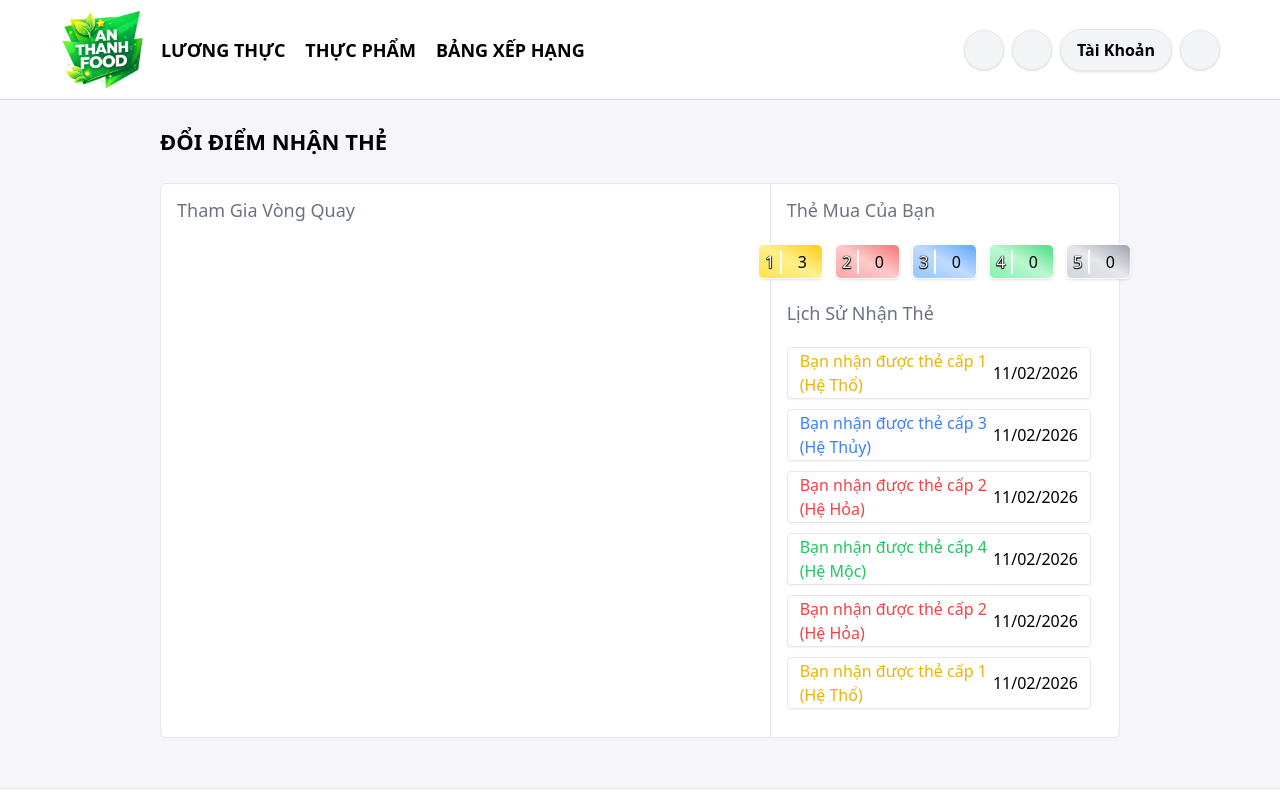
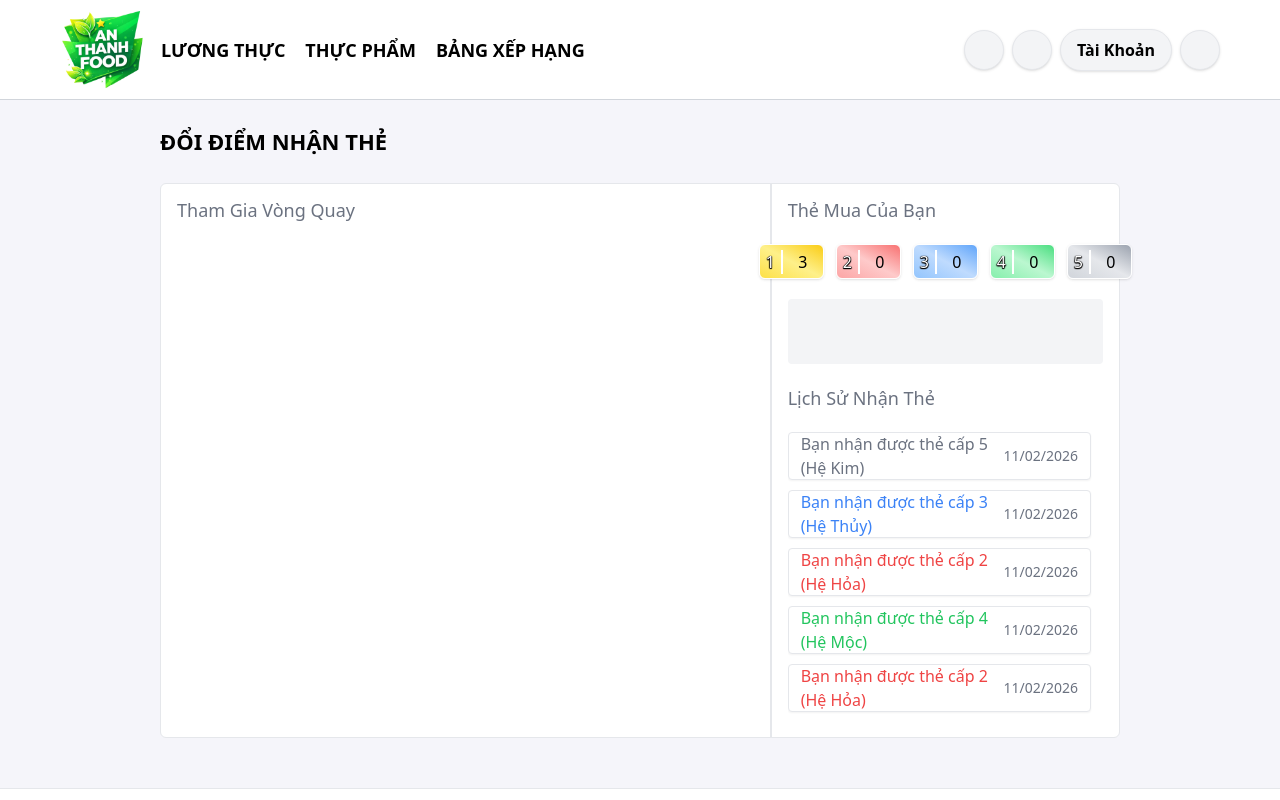
Before and after one commit to SongDuy/web-an-thanh-food, a React (Create React App) app in the folder frontend/: page /account/rewards in a window 1280 px wide. Shown: the top 800 px of the page. Built offline with nearby package versions, Linux system fonts and the light colour scheme; some icons are missing; what i18n-iso-countries would draw is missing.

Commit message:
new commit

```diff
--- a/frontend/src/pages/account/Rewards.js
+++ b/frontend/src/pages/account/Rewards.js
@@ -46,16 +46,16 @@ const AccountRewardsPage = () => {
                         </div>
                     </div>
 
-                    <div className="col-span-4 flex flex-col gap-5 px-4 py-3">
-
-                        <div className="w-full">
+                    <div className="col-span-4 px-4 py-3 border-l">
+                        <div className="w-full h-full flex flex-col gap-5">
+                            <div className="w-full flex flex-col gap-5">
                                 <div className="w-full">
                                     <h2 className="text-lg text-gray-500">
                                         Thẻ Mua Của Bạn
                                     </h2>
                                 </div>
 
-                            <div className="w-full mt-5 flex items-center justify-center">
+                                <div className="w-full flex items-center justify-center">
                                     <div className="h-full text-md text-black flex items-center gap-2">
 
                                         <div className="h-full flex items-center gap-3">
@@ -122,96 +122,101 @@ const AccountRewardsPage = () => {
                                         </div>
                                     </div>
                                 </div>
+
+                                <div className="w-full h-[65px] bg-gray-100 rounded">
+
+                                </div>
                             </div>
 
-                        <div className="w-full">
+                            <div className="w-full flex flex-col gap-5">
                                 <div className="w-full">
                                     <h2 className="text-lg text-gray-500">
                                         Lịch Sử Nhận Thẻ
                                     </h2>
                                 </div>
 
-                            <div className="w-full mt-5 max-h-[365px] pr-3 overflow-y-auto scrollbar-thin scrollbar-thumb-gray-300 scrollbar-track-gray-200 scrollbar-thumb-rounded-full scrollbar-track-rounded-full">
-                                <div className="w-full h-full flex flex-col gap-2.5 pb-5">
-                                    <div className="w-full h-[52px] flex items-center justify-center px-3 py-3 bg-white border rounded shadow-sm">
+                                <div className="w-full max-h-[285px] pr-3 overflow-y-auto scrollbar-thin scrollbar-thumb-gray-300 scrollbar-track-gray-200 scrollbar-thumb-rounded-full scrollbar-track-rounded-full">
+                                    <div className="w-full flex flex-col gap-2.5 pb-5">
+                                        <div className="w-full h-[48px] flex items-center justify-center px-3 py-3 bg-white border rounded shadow-sm">
+                                            <div className="font-medium text-gray-500">
+                                                Bạn nhận được thẻ cấp 5 (Hệ Kim)
+                                            </div>
+
+                                            <div className="ml-auto text-sm text-gray-500">
+                                                11/02/2026
+                                            </div>
+                                        </div>
+                                        <div className="w-full h-[48px] flex items-center justify-center px-3 py-3 bg-white border rounded shadow-sm">
+                                            <div className="font-medium text-blue-500">
+                                                Bạn nhận được thẻ cấp 3 (Hệ Thủy)
+                                            </div>
+
+                                            <div className="ml-auto text-sm text-gray-500">
+                                                11/02/2026
+                                            </div>
+                                        </div>
+                                        <div className="w-full h-[48px] flex items-center justify-center px-3 py-3 bg-white border rounded shadow-sm">
+                                            <div className="font-medium text-red-500">
+                                                Bạn nhận được thẻ cấp 2 (Hệ Hỏa)
+                                            </div>
+
+                                            <div className="ml-auto text-sm text-gray-500">
+                                                11/02/2026
+                                            </div>
+                                        </div>
+                                        <div className="w-full h-[48px] flex items-center justify-center px-3 py-3 bg-white border rounded shadow-sm">
+                                            <div className="font-medium text-green-500">
+                                                Bạn nhận được thẻ cấp 4 (Hệ Mộc)
+                                            </div>
+
+                                            <div className="ml-auto text-sm text-gray-500">
+                                                11/02/2026
+                                            </div>
+                                        </div>
+                                        <div className="w-full h-[48px] flex items-center justify-center px-3 py-3 bg-white border rounded shadow-sm">
+                                            <div className="font-medium text-red-500">
+                                                Bạn nhận được thẻ cấp 2 (Hệ Hỏa)
+                                            </div>
+
+                                            <div className="ml-auto text-sm text-gray-500">
+                                                11/02/2026
+                                            </div>
+                                        </div>
+                                        <div className="w-full h-[48px] flex items-center justify-center px-3 py-3 bg-white border rounded shadow-sm">
                                             <div className="font-medium text-yellow-500">
                                                 Bạn nhận được thẻ cấp 1 (Hệ Thổ)
                                             </div>
 
-                                        <div className="ml-auto">
+                                            <div className="ml-auto text-sm text-gray-500">
                                                 11/02/2026
                                             </div>
                                         </div>
-                                    <div className="w-full h-[52px] flex items-center justify-center px-3 py-3 bg-white border rounded shadow-sm">
+                                        <div className="w-full h-[48px] flex items-center justify-center px-3 py-3 bg-white border rounded shadow-sm">
+                                            <div className="font-medium text-red-500">
+                                                Bạn nhận được thẻ cấp 2 (Hệ Hỏa)
+                                            </div>
+
+                                            <div className="ml-auto text-sm text-gray-500">
+                                                11/02/2026
+                                            </div>
+                                        </div>
+                                        <div className="w-full h-[48px] flex items-center justify-center px-3 py-3 bg-white border rounded shadow-sm">
+                                            <div className="font-medium text-red-500">
+                                                Bạn nhận được thẻ cấp 2 (Hệ Hỏa)
+                                            </div>
+
+                                            <div className="ml-auto text-sm text-gray-500">
+                                                11/02/2026
+                                            </div>
+                                        </div>
+                                        <div className="w-full h-[48px] flex items-center justify-center px-3 py-3 bg-white border rounded shadow-sm">
                                             <div className="font-medium text-blue-500">
                                                 Bạn nhận được thẻ cấp 3 (Hệ Thủy)
                                             </div>
 
-                                        <div className="ml-auto">
+                                            <div className="ml-auto text-sm text-gray-500">
                                                 11/02/2026
                                             </div>
-                                    </div>
-                                    <div className="w-full h-[52px] flex items-center justify-center px-3 py-3 bg-white border rounded shadow-sm">
-                                        <div className="font-medium text-red-500">
-                                            Bạn nhận được thẻ cấp 2 (Hệ Hỏa)
-                                        </div>
-
-                                        <div className="ml-auto">
-                                            11/02/2026
-                                        </div>
-                                    </div>
-                                    <div className="w-full h-[52px] flex items-center justify-center px-3 py-3 bg-white border rounded shadow-sm">
-                                        <div className="font-medium text-green-500">
-                                            Bạn nhận được thẻ cấp 4 (Hệ Mộc)
-                                        </div>
-
-                                        <div className="ml-auto">
-                                            11/02/2026
-                                        </div>
-                                    </div>
-                                    <div className="w-full h-[52px] flex items-center justify-center px-3 py-3 bg-white border rounded shadow-sm">
-                                        <div className="font-medium text-red-500">
-                                            Bạn nhận được thẻ cấp 2 (Hệ Hỏa)
-                                        </div>
-
-                                        <div className="ml-auto">
-                                            11/02/2026
-                                        </div>
-                                    </div>
-                                    <div className="w-full h-[52px] flex items-center justify-center px-3 py-3 bg-white border rounded shadow-sm">
-                                        <div className="font-medium text-yellow-500">
-                                            Bạn nhận được thẻ cấp 1 (Hệ Thổ)
-                                        </div>
-
-                                        <div className="ml-auto">
-                                            11/02/2026
-                                        </div>
-                                    </div>
-                                    <div className="w-full h-[52px] flex items-center justify-center px-3 py-3 bg-white border rounded shadow-sm">
-                                        <div className="font-medium text-red-500">
-                                            Bạn nhận được thẻ cấp 2 (Hệ Hỏa)
-                                        </div>
-
-                                        <div className="ml-auto">
-                                            11/02/2026
-                                        </div>
-                                    </div>
-                                    <div className="w-full h-[52px] flex items-center justify-center px-3 py-3 bg-white border rounded shadow-sm">
-                                        <div className="font-medium text-red-500">
-                                            Bạn nhận được thẻ cấp 2 (Hệ Hỏa)
-                                        </div>
-
-                                        <div className="ml-auto">
-                                            11/02/2026
-                                        </div>
-                                    </div>
-                                    <div className="w-full h-[52px] flex items-center justify-center px-3 py-3 bg-white border rounded shadow-sm">
-                                        <div className="font-medium text-blue-500">
-                                            Bạn nhận được thẻ cấp 3 (Hệ Thủy)
-                                        </div>
-
-                                        <div className="ml-auto">
-                                            11/02/2026
                                         </div>
                                     </div>
                                 </div>
```
Lines whose indentation alone changed are shown as unchanged.
